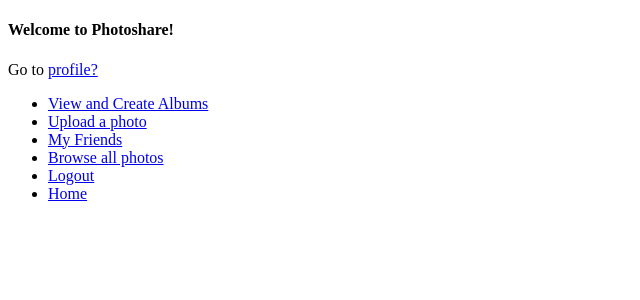
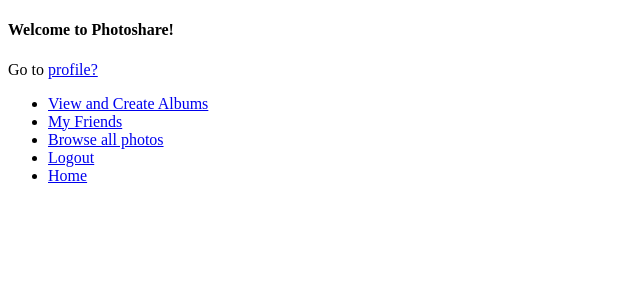
Before and after one commit to pdhungel9/460PA1, a Flask app: page / in a window 1280 px wide. Shown: the top 300 px of the page, without its empty margins (0-640 px from the left). Run offline with Flask 2, Linux system fonts and the light colour scheme; data that the repository does not hold is empty.

Commit message:
small updates to hello.html

```diff
--- a/skeleton/templates/hello.html
+++ b/skeleton/templates/hello.html
@@ -29,7 +29,6 @@
 
 <ul>
 <li><a href='/album'>View and Create Albums</a></li>
-<li><a href='/upload'>Upload a photo</a> </li>
 <li><a href='/friends'>My Friends</a></li>
 <li><a href='/browse'>Browse all photos</a></li>
 <li><a href='/logout'>Logout</a></li>
```
